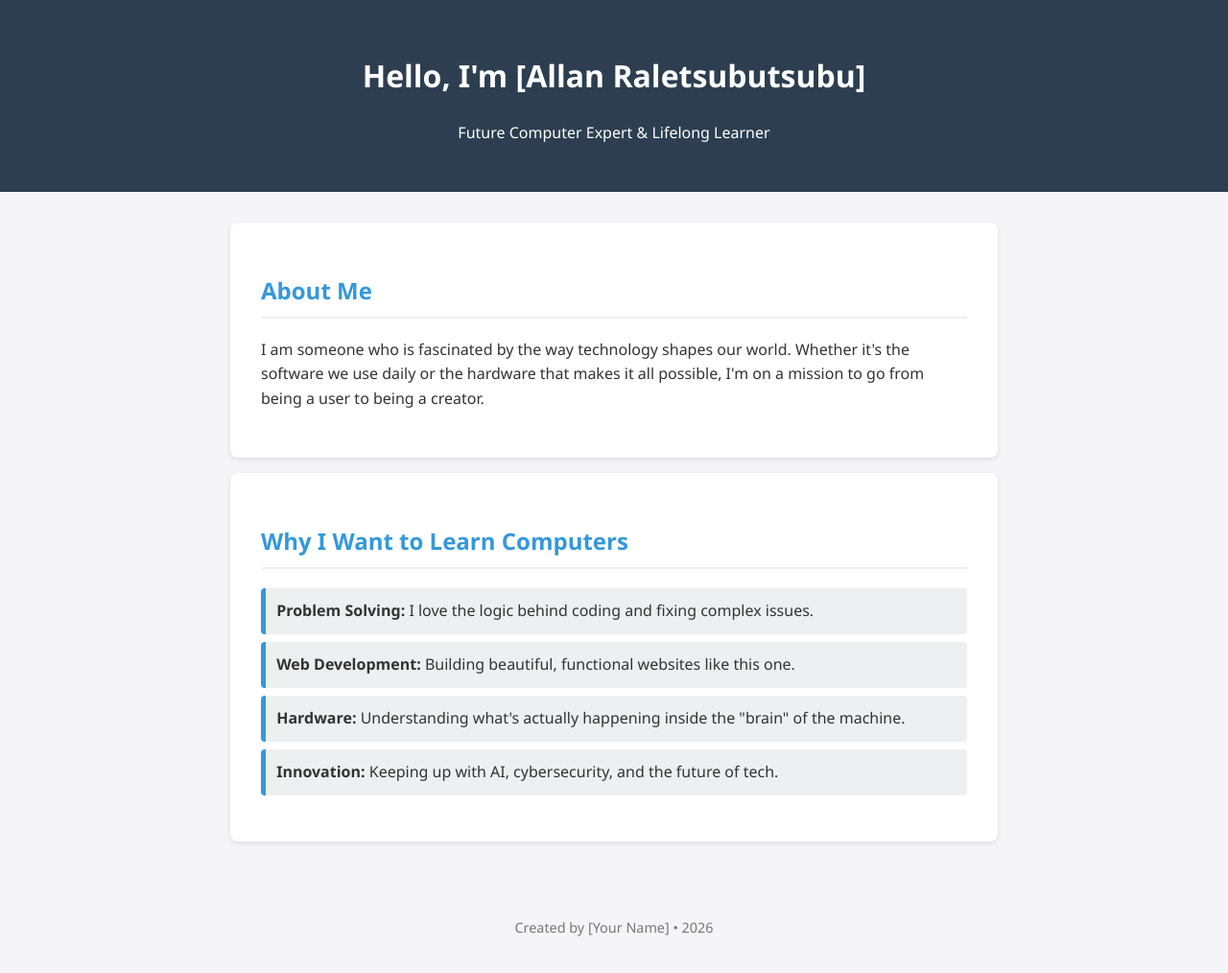
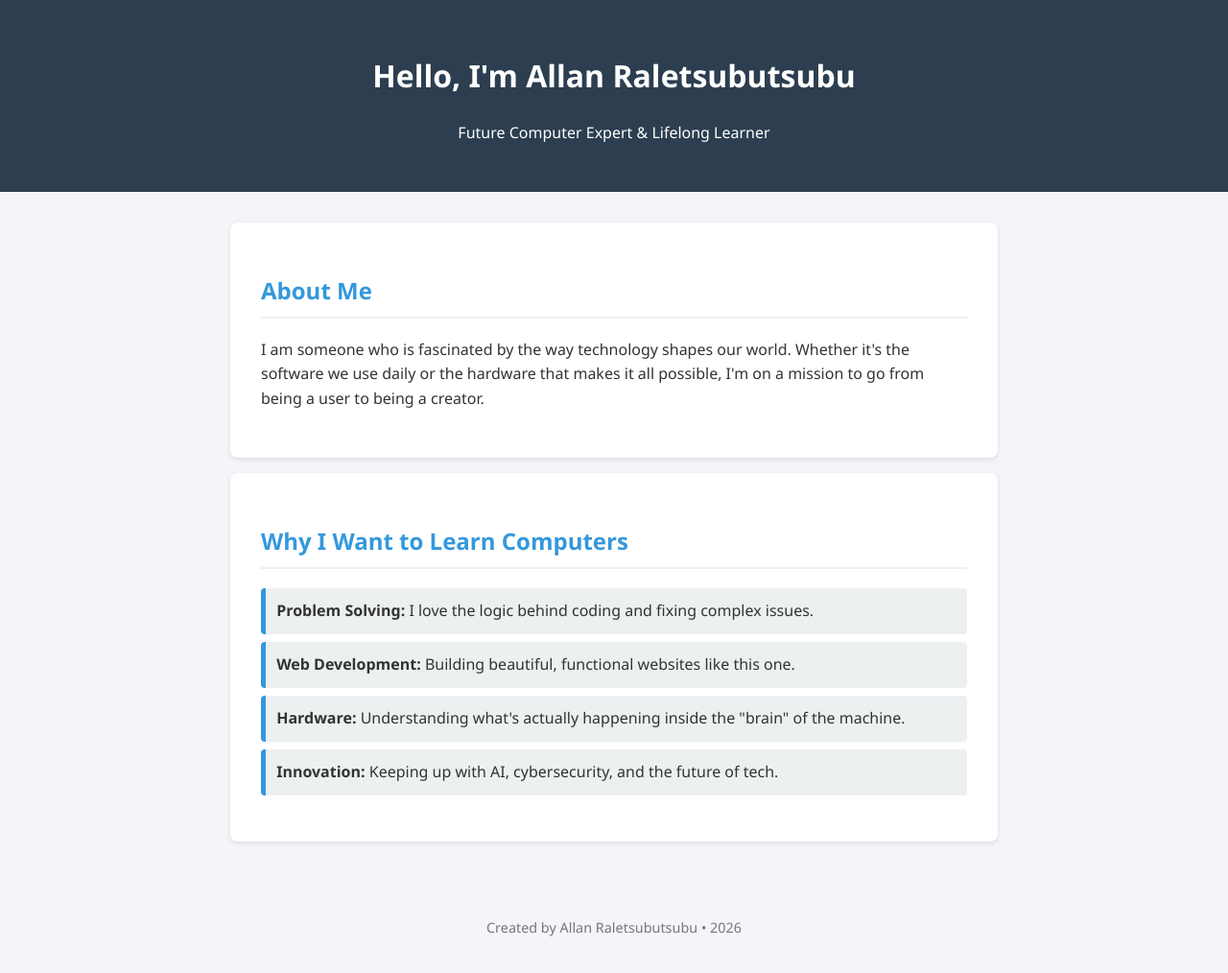
Before and after one commit to cse25-213/WMD, a plain HTML site: page index.html in a window 1280 px wide. Shown: the whole page at 96% size. Drawn offline with Linux system fonts and the light colour scheme.

Commit message:
Update index.html
name input

```diff
--- a/index.html
+++ b/index.html
@@ -57,7 +57,7 @@
 <body>
 
     <header>
-        <h1>Hello, I'm [Allan Raletsubutsubu]</h1>
+        <h1>Hello, I'm Allan Raletsubutsubu</h1>
         <p>Future Computer Expert & Lifelong Learner</p>
     </header>
 
@@ -83,7 +83,7 @@
     </div>
 
     <footer>
-        <p>Created by [Your Name] &bull; 2026</p>
+        <p>Created by Allan Raletsubutsubu &bull; 2026</p>
     </footer>
 
 </body>
```
